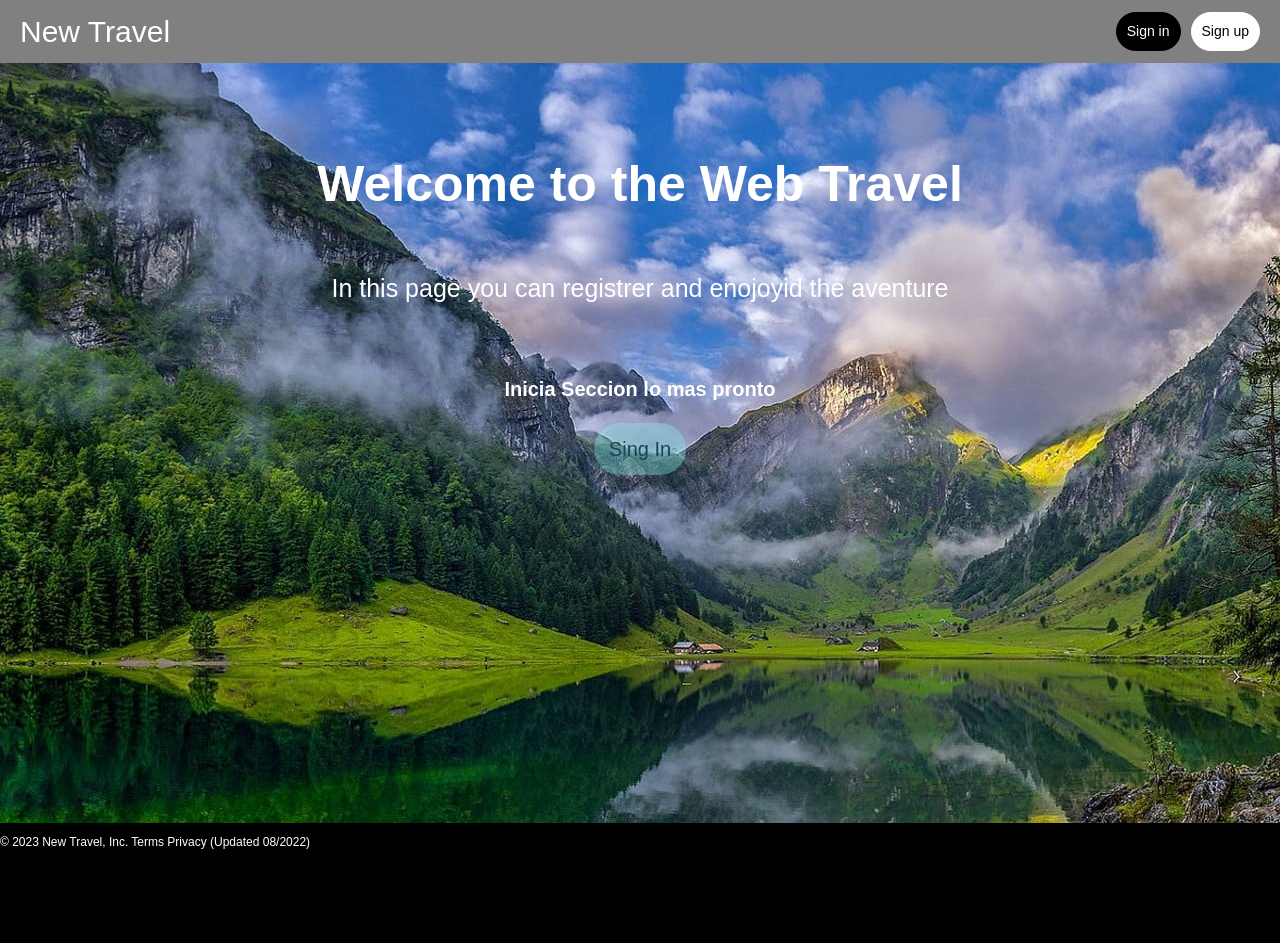
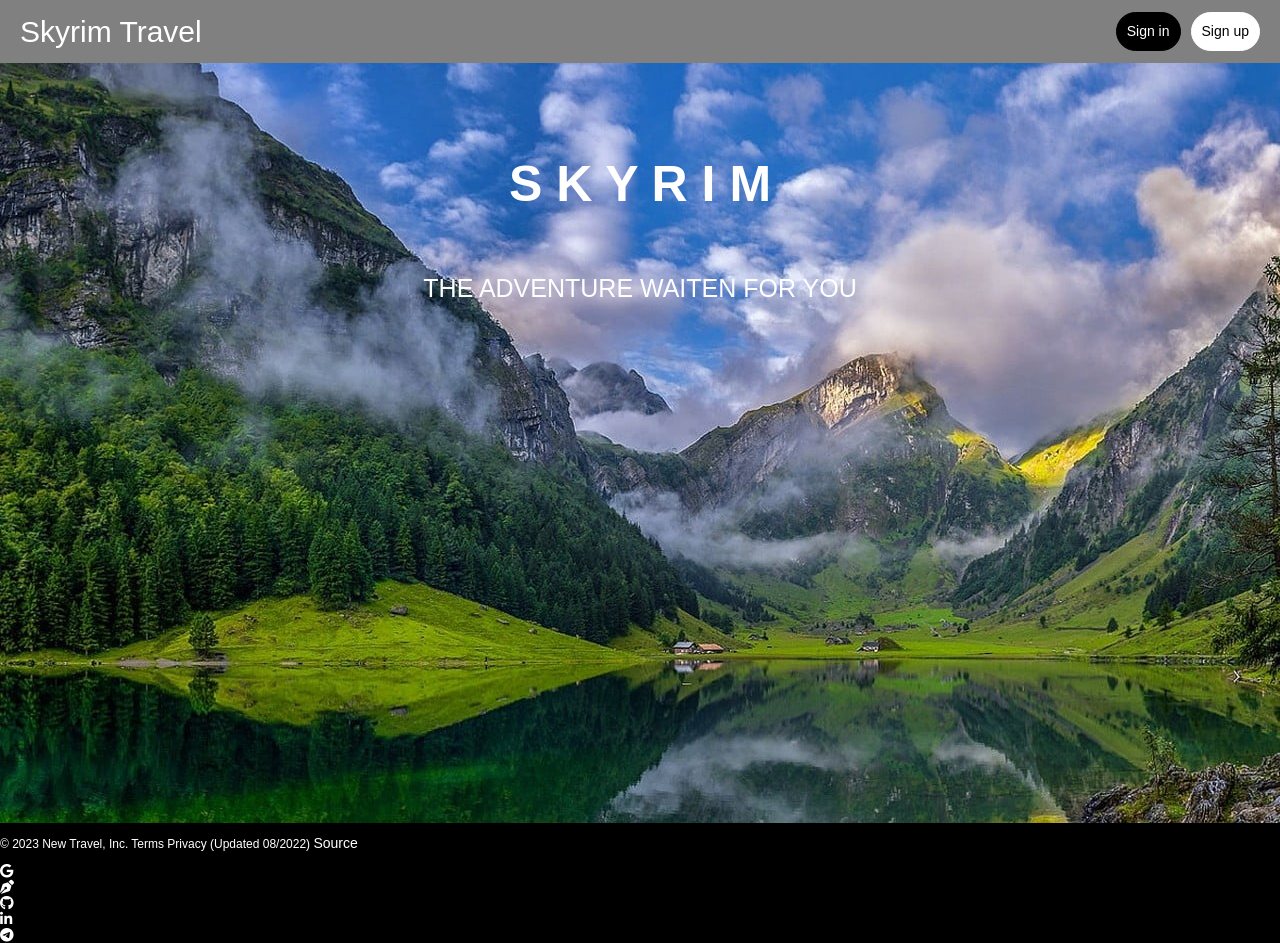
Before and after one commit to DMarzzucco/Skyrim-Travel, a plain HTML site: page index.html in a window 1280 px wide. Before the commit the page ends 861 px from the top, so only its background shows below. Drawn offline with Linux system fonts and the light colour scheme.

Commit message:
index.html

```diff
--- a/index.html
+++ b/index.html
@@ -4,6 +4,7 @@
     <meta charset="UTF-8">
     <meta name="viewport" content="width=device-width, initial-scale=1.0">
     <title>Skyrim Travel</title>
+    <link rel="stylesheet" href="https://cdnjs.cloudflare.com/ajax/libs/font-awesome/6.4.2/css/all.min.css" integrity="sha512-z3gLpd7yknf1YoNbCzqRKc4qyor8gaKU1qmn+CShxbuBusANI9QpRohGBreCFkKxLhei6S9CQXFEbbKuqLg0DA==" crossorigin="anonymous" referrerpolicy="no-referrer" />
     <link rel="stylesheet" href="/Terminos/style.css">
 </head>
 <body>
@@ -12,15 +13,15 @@
           <!--header-->
           <header class="header">
             <a href="#">
-                <span>New Travel</span>
+                <span>Skyrim Travel</span>
             </a>
             <nav class="menu">
                 <ul class="menu-list">
                     <li class="menu-list1">
-                        <a href="/Terminos/iniciar.html" onclick="secion()" >Sign in</a>
+                        <a href="/Terminos/iniciar.php" >Sign in</a>
                     </li>
                     <li class="menu-list2">
-                        <a href="/Terminos/registro.html" onclick="secion()">Sign up</a>
+                        <a href="/Terminos/registro.php" >Sign up</a>
                     </li>
                 </ul>
             </nav>
@@ -28,12 +29,8 @@
           <!--contenido-->
           <section class="inicio">
             <!--poner un contenido e inicio-->
-            <h2>Welcome to the Web Travel</h2>
-            <p>In this page you can registrer and enojoyid the aventure</p>
-            <div class="invitacion">
-                <h2>Inicia Seccion lo mas pronto</h2>
-                <a href="/Terminos/iniciar.html">Sing In</a>
-            </div>
+            <h2>S K Y R I M</h2>
+            <p>THE ADVENTURE WAITEN FOR YOU</p>
           </section>
           <!--footer-->
           <div class="footer">
@@ -41,7 +38,25 @@
                 <p>© 2023 New Travel, Inc.
                     Terms
                     Privacy (Updated 08/2022)
+                    <a href="#" onclick="redireccionar()">Source</a>
                 </p>
+                <div class="contacto">
+                    <div class="lista1">
+                        <a href="#" onclick="redireccionar()"><i class="fa-brands fa-google"></i></a>
+                    </div>
+                    <div class="lista2">
+                        <a href="#" onclick="redireccionar()"><i class="fa-solid fa-pen-nib"></i></a>
+                    </div>
+                    <div class="lista3">
+                        <a href="#" onclick="redireccionar()"><i class="fa-brands fa-github"></i></a>
+                    </div>
+                    <div class="lista4">
+                        <a href="#" onclick="redireccionar()"><i class="fa-brands fa-linkedin-in"></i></a>
+                    </div>
+                    <div class="lista5">
+                        <a href="#" onclick="redireccionar()"><i class="fa-brands fa-telegram"></i></a>
+                    </div>
+                </div>
             </footer>
           </div>
     </main>
```
